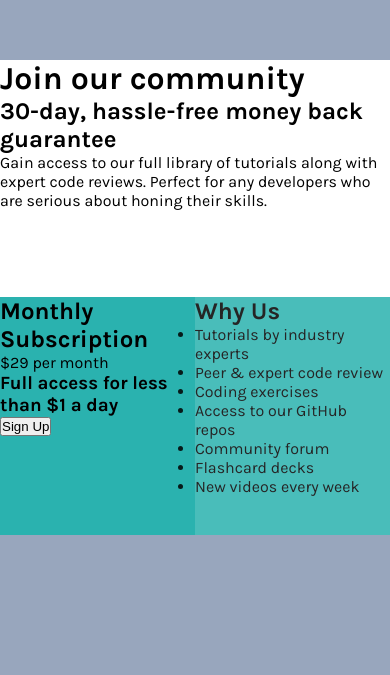
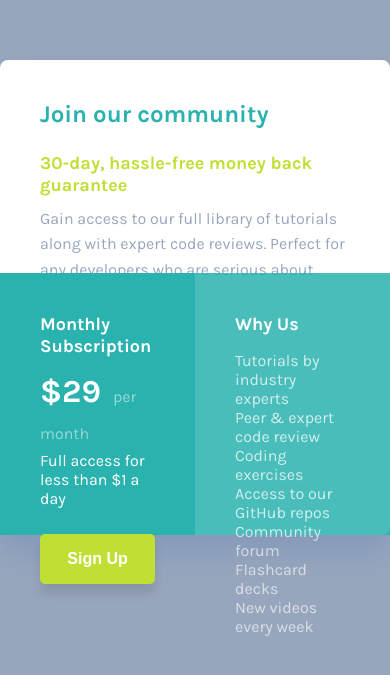
Before and after one commit to jljakin2/singlePriceGrid, a plain HTML site: page index.html in a window 390 px wide. Shown: the part 125-800 px from the top of the page. Drawn offline with Linux system fonts and the light colour scheme.

Commit message:
final css styles without media queries

```diff
--- a/css/styles.css
+++ b/css/styles.css
@@ -4,6 +4,9 @@
   --bright-yellow: hsl(71, 73%, 54%);
   --light-gray: hsl(204, 43%, 93%);
   --grayish-blue: hsl(218, 22%, 67%);
+
+  --regular: 400;
+  --bold: 700;
 }
 
 /* ===== BASE ===== */
@@ -35,26 +38,125 @@ body {
   width: 39.6875rem;
   height: 29.6875rem;
   background: #fff;
+  box-shadow: 0 1rem 2rem 0 rgba(0, 81, 171, 0.15);
+  border-radius: 0.5rem;
 
   display: grid;
   grid-template-columns: 50% 50%;
-  grid-template-rows: 50% 50%;
+  grid-template-rows: 45% 55%;
 }
 
+/* ===== COMPONENTS ===== */
+/* TEXT */
+.lower__title {
+  font-size: 1.125rem;
+  color: #fff;
+  font-weight: var(--bold);
+
+  margin-bottom: 1rem;
+}
+
+/* HEADER */
 .header {
+  padding: 2.5rem;
+
   grid-column: 1 / -1;
   grid-row: 1 / 2;
 }
 
+.header__title {
+  color: var(--cyan);
+  font-size: 1.5rem;
+  font-weight: var(--bold);
+
+  margin-bottom: 1.5rem;
+}
+
+.header__sub-title {
+  font-size: 1.125rem;
+  color: var(--bright-yellow);
+  font-weight: var(--bold);
+
+  margin-bottom: 0.625rem;
+}
+
+.header__text {
+  font-size: 1rem;
+  font-weight: var(--regular);
+  color: var(--grayish-blue);
+  line-height: 1.6;
+}
+
+/* SUB */
 .sub {
   background: var(--cyan);
+  color: #fff;
+
+  padding: 2.5rem;
 }
 
+.sub__price {
+  font-size: 2rem;
+  font-weight: var(--bold);
+
+  margin-bottom: 0.25rem;
+}
+
+.sub__price span {
+  font-size: 1rem;
+  opacity: 50%;
+  font-weight: var(--regular);
+
+  margin-left: 0.75rem;
+}
+
+.sub__sub-title {
+  font-size: 1rem;
+  font-weight: var(--regular);
+
+  margin-bottom: 1.625rem;
+}
+
+.btn__sign-up {
+  border: none;
+  background: var(--bright-yellow);
+  color: #fff;
+  box-shadow: 0 0.625rem 0.625rem 0 rgba(0, 0, 0, 0.1);
+  border-radius: 0.3125rem;
+  cursor: pointer;
+  font-size: 1rem;
+  font-weight: var(--bold);
+
+  width: 100%;
+  padding: 1rem 0;
+
+  transition: all 0.2s;
+}
+
+.btn__sign-up:hover {
+  transform: translateY(-3px);
+  box-shadow: 0 0.8rem 0.8rem rgba(0, 0, 0, 0.1);
+}
+
+.btn__sign-up:active {
+  transform: translateY(-1px);
+  box-shadow: 0 0.4rem 0.4rem rgba(0, 0, 0, 0.1);
+}
+
+/* WHY */
 .why {
   background: var(--cyan);
   opacity: 85%;
+
+  padding: 2.5rem;
 }
-/* ===== COMPONENTS ===== */
+
+.why__list {
+  list-style: none;
+  color: #fff;
+  opacity: 75%;
+  font-weight: var(--regular);
+}
 
 /* ===== ATTRIBUTION ===== */
 .attribution {
@@ -66,3 +168,6 @@ body {
 }
 
 /* ===== MEDIA QUERIES ===== */
+background: #ffffff;
+
+border-radius: 8px;
--- a/index.html
+++ b/index.html
@@ -25,7 +25,7 @@
     </div>
     <div class="sub">
       <h2 class="lower__title">Monthly Subscription</h2>
-      <div class="sub__price">&dollar;29 per month</div>
+      <div class="sub__price">&dollar;29<span>per month</span></div>
       <h3 class="sub__sub-title">Full access for less than &dollar;1 a day</h3>
       <button class="btn__sign-up">Sign Up</button>
     </div>
```
